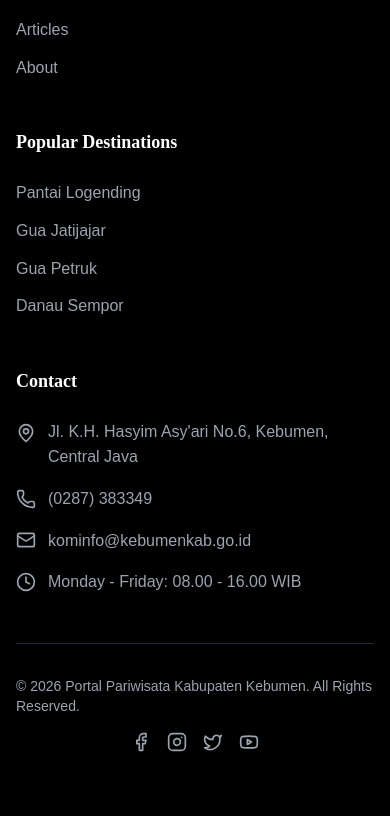
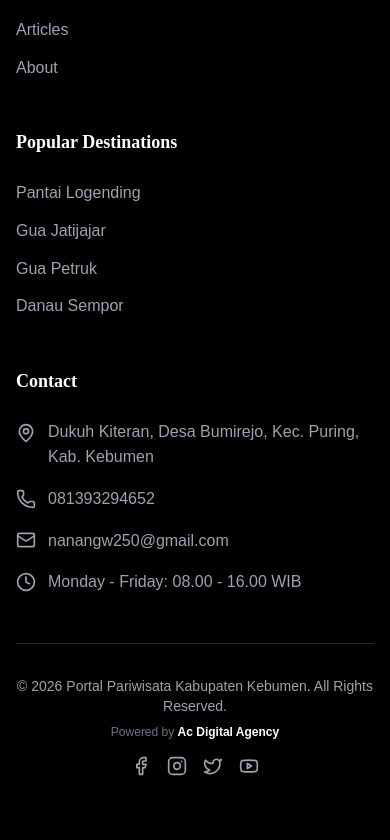
Before and after one commit to Anangcihuy06/portal-kebumen, a Next.js app: page /en in a window 390 px wide. Shown: the part 5771-6611 px from the top of the page. Before the commit the page ends 6587 px from the top, so only its background shows below. Built offline with nearby package versions, Linux system fonts and the light colour scheme.

Commit message:
Update contact info: address to Dukuh Kiteran, phone 081393294652, email nanangw250@gmail.com, and add Powered by Ac Digital Agency

```diff
--- a/components/layout/Footer.tsx
+++ b/components/layout/Footer.tsx
@@ -82,15 +82,19 @@ export default function Footer() {
             <ul className="space-y-4">
               <li className="flex items-start space-x-3">
                 <MapPin className="w-5 h-5 text-gray-400 flex-shrink-0 mt-1" />
-                <span className="text-gray-400">{t('address')}</span>
+                <span className="text-gray-400">Dukuh Kiteran, Desa Bumirejo, Kec. Puring, Kab. Kebumen</span>
               </li>
               <li className="flex items-center space-x-3">
                 <Phone className="w-5 h-5 text-gray-400 flex-shrink-0" />
-                <span className="text-gray-400">(0287) 383349</span>
+                <a href="tel:081393294652" className="text-gray-400 hover:text-white transition-colors">
+                  081393294652
+                </a>
               </li>
               <li className="flex items-center space-x-3">
                 <Mail className="w-5 h-5 text-gray-400 flex-shrink-0" />
-                <span className="text-gray-400">kominfo@kebumenkab.go.id</span>
+                <a href="mailto:nanangw250@gmail.com" className="text-gray-400 hover:text-white transition-colors">
+                  nanangw250@gmail.com
+                </a>
               </li>
               <li className="flex items-center space-x-3">
                 <Clock className="w-5 h-5 text-gray-400 flex-shrink-0" />
@@ -102,9 +106,14 @@ export default function Footer() {
 
         <div className="border-t border-gray-800 mt-12 pt-8">
           <div className="flex flex-col md:flex-row justify-between items-center space-y-4 md:space-y-0">
-            <p className="text-gray-400 text-sm">
-              &copy; {currentYear} Portal Pariwisata Kabupaten Kebumen. {t('copyright')}
-            </p>
+            <div className="text-center md:text-left">
+              <p className="text-gray-400 text-sm">
+                &copy; {currentYear} Portal Pariwisata Kabupaten Kebumen. {t('copyright')}
+              </p>
+              <p className="text-gray-500 text-xs mt-2">
+                Powered by <span className="text-white font-semibold">Ac Digital Agency</span>
+              </p>
+            </div>
 
             <div className="flex items-center space-x-4">
               <a
--- a/messages/en.json
+++ b/messages/en.json
@@ -127,7 +127,7 @@
     "navigation": "Navigation",
     "popular": "Popular Destinations",
     "contact": "Contact",
-    "address": "Jl. K.H. Hasyim Asy'ari No.6, Kebumen, Central Java",
+    "address": "Dukuh Kiteran, Desa Bumirejo, Kec. Puring, Kab. Kebumen",
     "hours": "Monday - Friday: 08.00 - 16.00 WIB",
     "copyright": "All Rights Reserved."
   },
--- a/messages/id.json
+++ b/messages/id.json
@@ -127,7 +127,7 @@
     "navigation": "Navigasi",
     "popular": "Destinasi Populer",
     "contact": "Kontak",
-    "address": "Jl. K.H. Hasyim Asy'ari No.6, Kebumen, Jawa Tengah",
+    "address": "Dukuh Kiteran, Desa Bumirejo, Kec. Puring, Kab. Kebumen",
     "hours": "Senin - Jumat: 08.00 - 16.00 WIB",
     "copyright": "Hak Cipta Dilindungi."
   },
```
